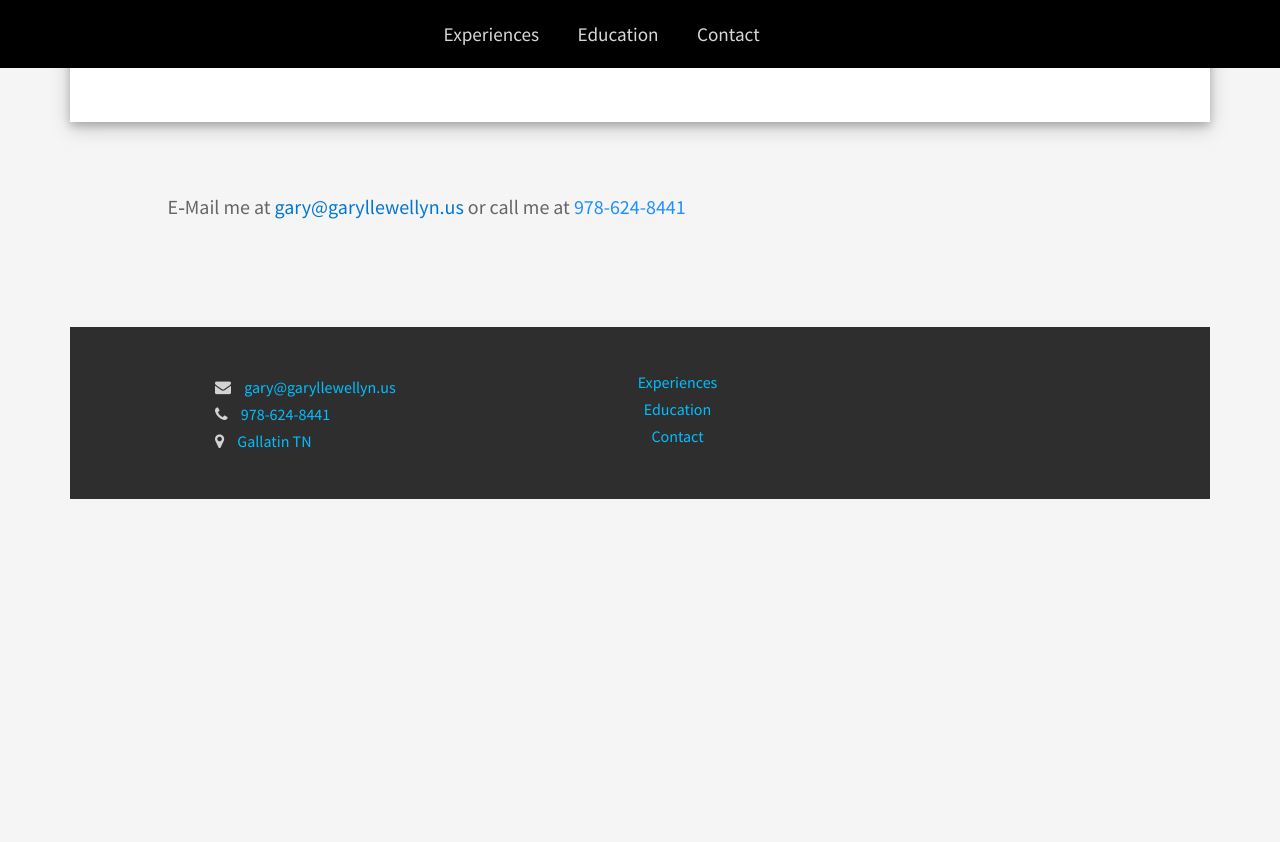
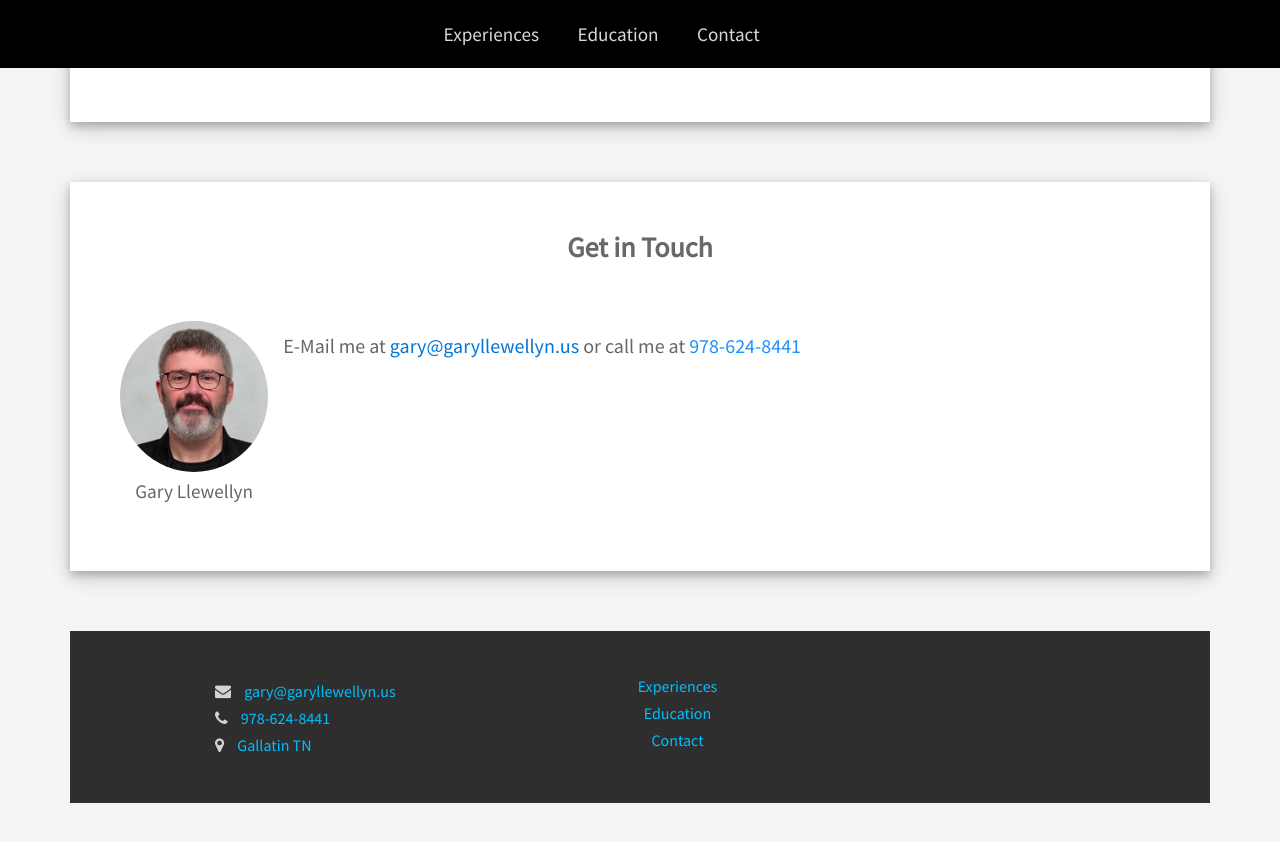
Before and after one commit to taffo73/Resume, a Jekyll site: the page built from index.html, in a window 1280 px wide and 900 px high, scrolled down 2808 px. Shown: the top 842 px of the window. Built offline with Jekyll 4.4.1, drawn with Linux system fonts in a browser that asks for light colours; a script that is not in the unit is left out; before the commit the page ends 3404 px from its top, so only the background shows below that.

Commit message:
Revamp contact section with profile details
Updated contact section with profile image and heading.

```diff
--- a/_includes/contact.html
+++ b/_includes/contact.html
@@ -1,10 +1,28 @@
-<div class="col-md-8 text-center">
-  <p class="info">
-    E‑Mail me at <span class="theme-color"><a href="mailto:gary@garyllewellyn.us">gary@garyllewellyn.us</a></span>
-    or call me at <span class="theme-color">978-624-8441</span>
-  </p>
 
-  <div class="social-media">
-    {% include social.html social=site.data.profile.social %}
-  </div>
+
+<div class="container">
+    <h3 class="section-heading text-center "> Get in Touch</h3>
+    <div class="row contact-section">
+        <div class="col-md-2 image">
+            <img src="/images/Profile.jpg " alt="Profile Image" class="rounded-circle mx-auto d-block img-fluid profile-pic ">
+            <p class="text-center padding-top-5">Gary Llewellyn</p>
+        </div>
+
+
+
+
+            <ul class="list-unstyled list">
+
+
+                   <p class="text-left info">E-Mail me at <span class="theme-color"> <a href="mailto: gary@garyllewellyn.us">gary@garyllewellyn.us</a> </span> or call me at <span class="theme-color"> 978-624-8441 </span></p>
+            <div class="social-media">
+                {% include social.html social= site.data.profile.social %}
+            </div>
+
+        </div>
+
+    </div>
+
+
+
 </div>
```
